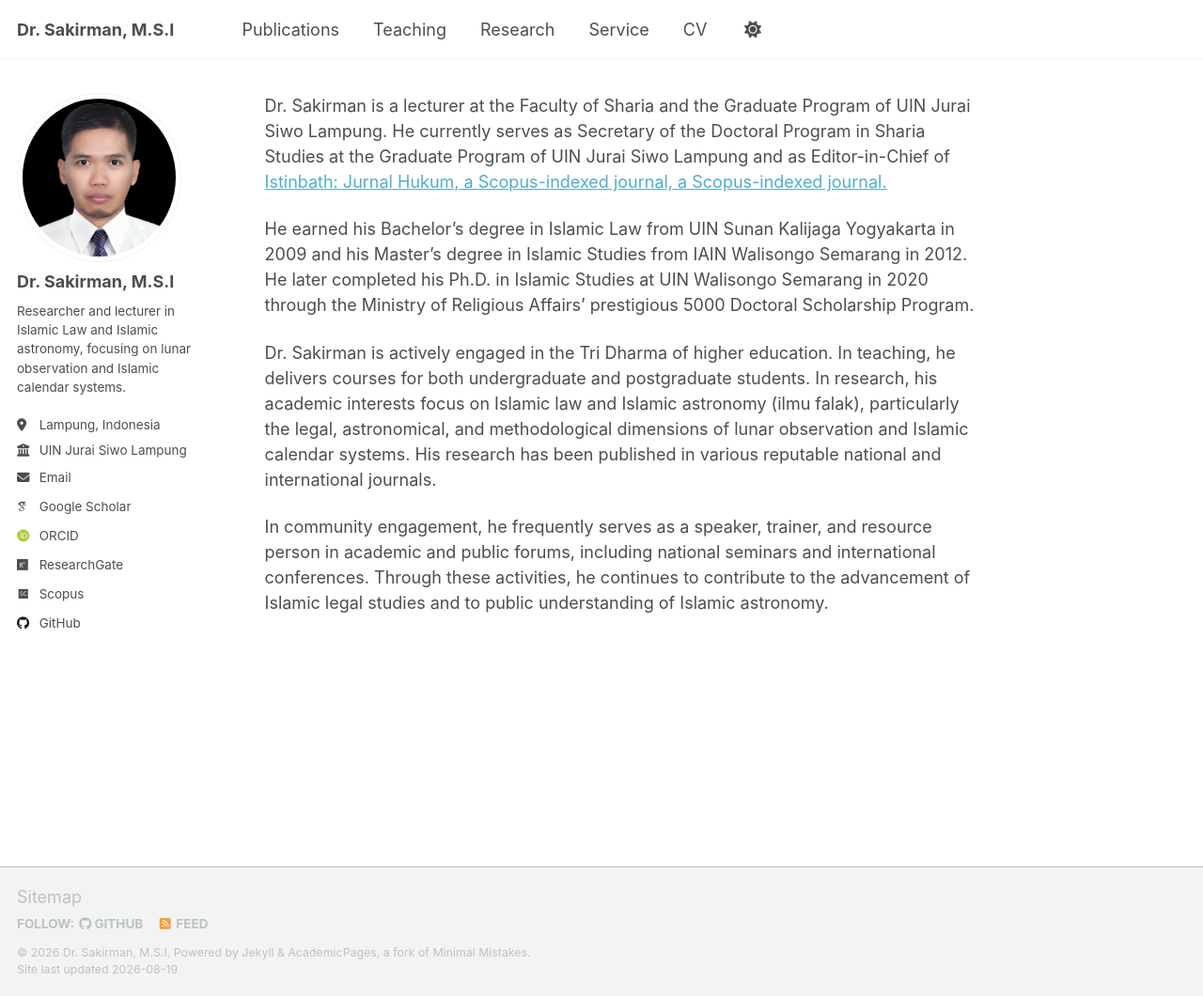
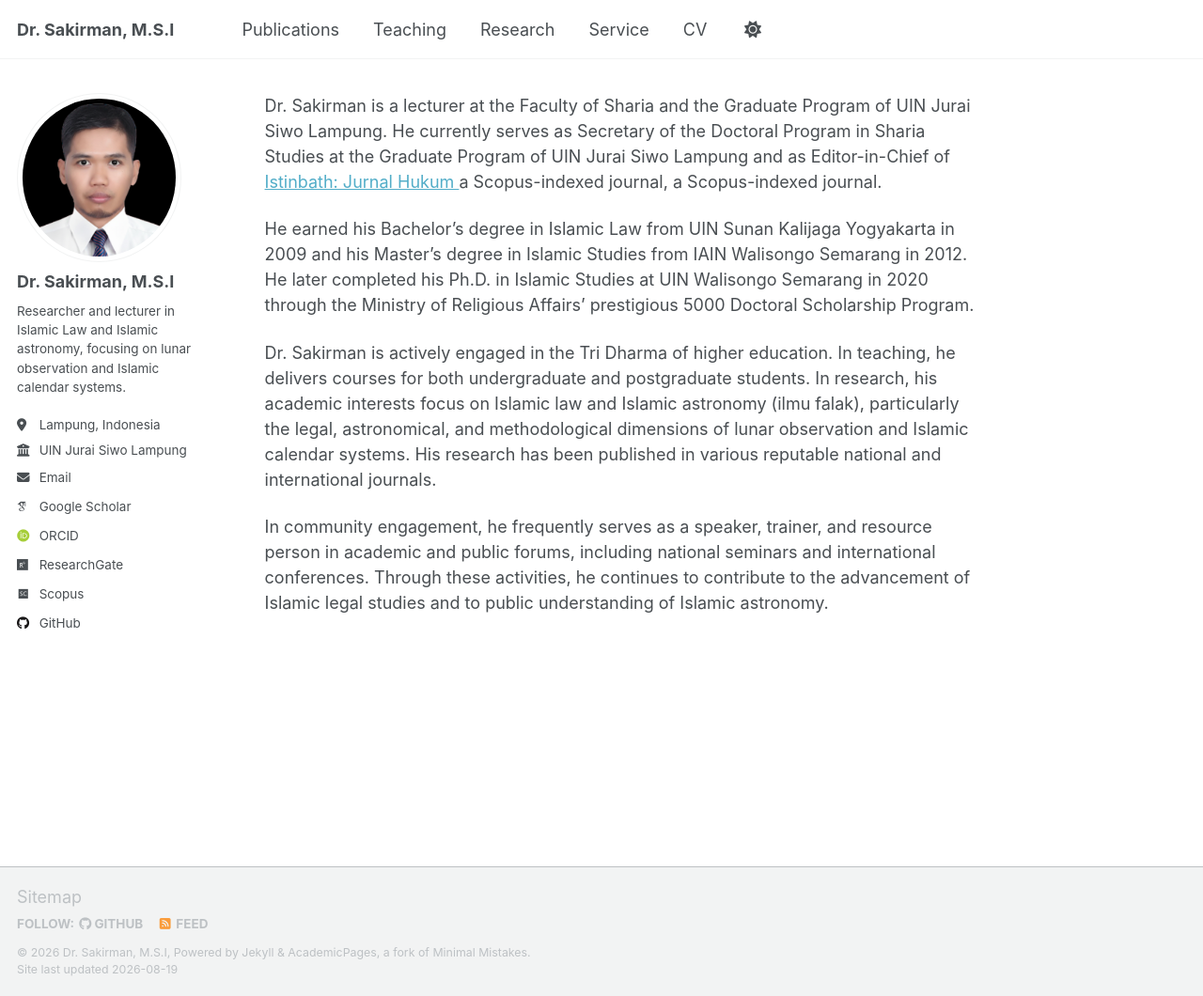
Before and after one commit to sakir-man/sakir-man.github.io, a Jekyll site: the page built from _pages/about.md, in a window 1280 px wide and 1060 px high. Shown: the whole window at 94% size. Built offline with Jekyll 4.4.1, drawn with Linux system fonts in a browser that asks for light colours; some web fonts are replaced; a script that is not in the unit is left out.

```diff
--- a/_pages/about.md
+++ b/_pages/about.md
@@ -7,7 +7,7 @@ redirect_from:
   - /about.html
 ---
 
-Dr. Sakirman is a lecturer at the Faculty of Sharia and the Graduate Program of UIN Jurai Siwo Lampung. He currently serves as Secretary of the Doctoral Program in Sharia Studies at the Graduate Program of UIN Jurai Siwo Lampung and as Editor-in-Chief of <a href="https://e-journal.metrouniv.ac.id/istinbath/index" target="_blank" rel="noopener noreferrer"> Istinbath: Jurnal Hukum, a Scopus-indexed journal, a Scopus-indexed journal.
+Dr. Sakirman is a lecturer at the Faculty of Sharia and the Graduate Program of UIN Jurai Siwo Lampung. He currently serves as Secretary of the Doctoral Program in Sharia Studies at the Graduate Program of UIN Jurai Siwo Lampung and as Editor-in-Chief of <a href="https://e-journal.metrouniv.ac.id/istinbath/index" target="_blank" rel="noopener noreferrer"> Istinbath: Jurnal Hukum </a> a Scopus-indexed journal, a Scopus-indexed journal.
 
 He earned his Bachelor’s degree in Islamic Law from UIN Sunan Kalijaga Yogyakarta in 2009 and his Master’s degree in Islamic Studies from IAIN Walisongo Semarang in 2012. He later completed his Ph.D. in Islamic Studies at UIN Walisongo Semarang in 2020 through the Ministry of Religious Affairs’ prestigious 5000 Doctoral Scholarship Program.
 
```
